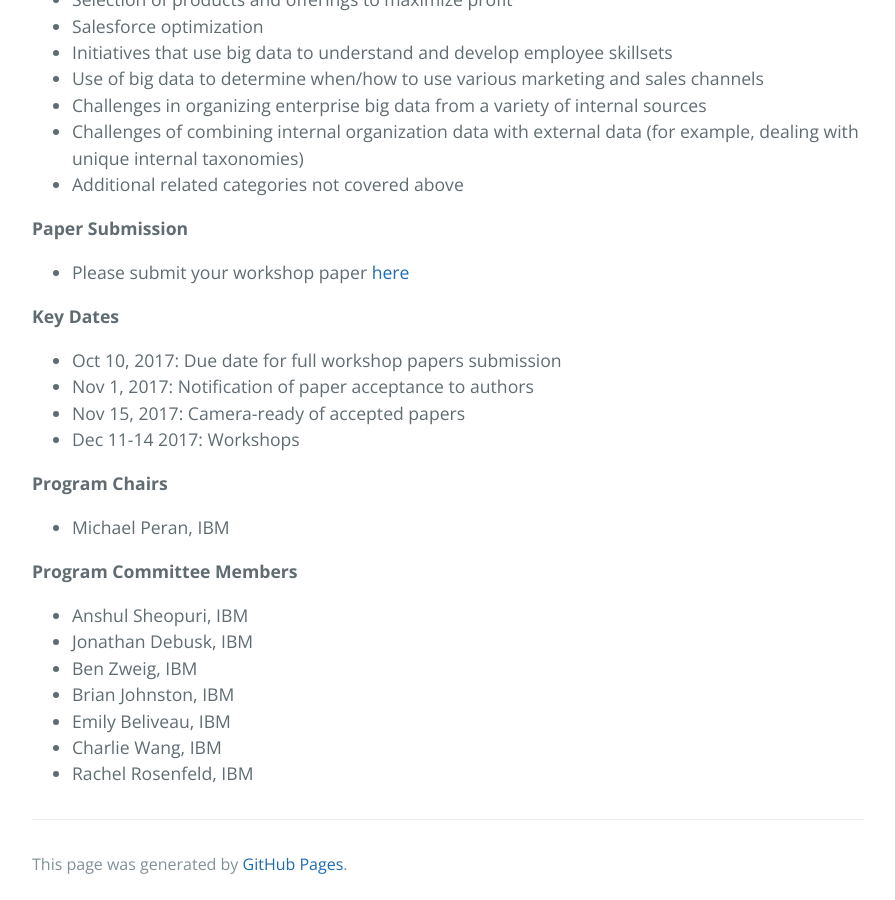
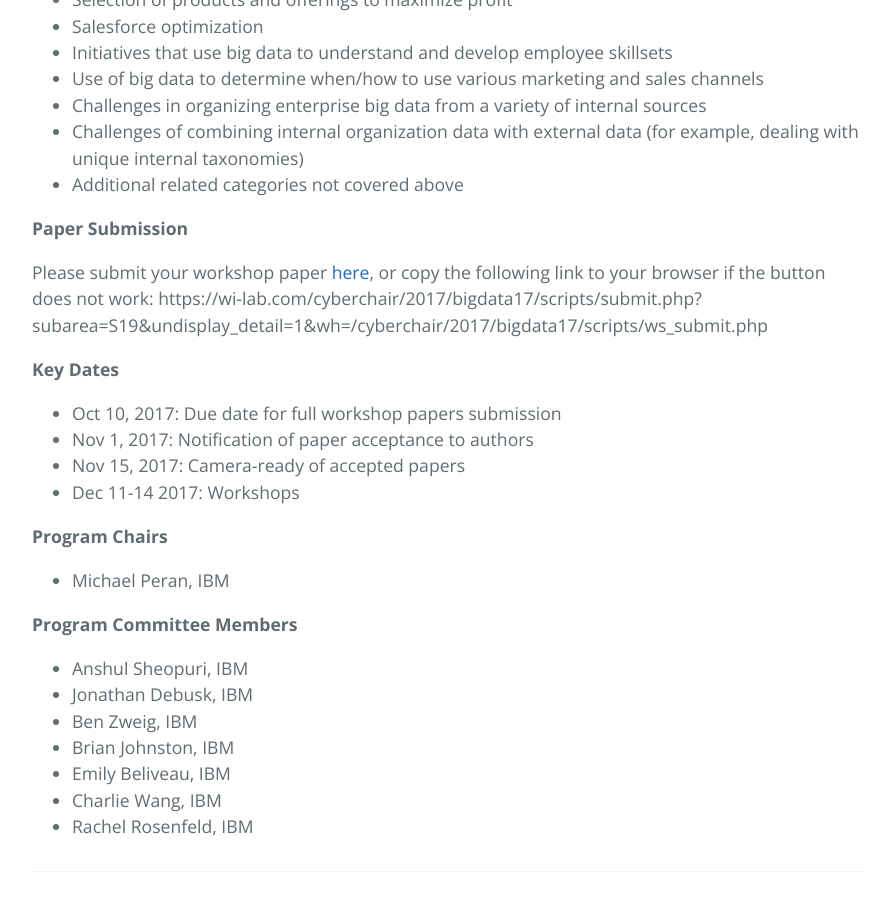
Before and after one commit to jialeiwang/jialeiwang.github.io, a Jekyll site: the page built from index.md, in a window 1280 px wide and 900 px high, scrolled down 1187 px. Shown: the whole window, without its empty margins (192-1087 px from the left). Built offline with Jekyll 4.4.1, drawn with Linux system fonts in a browser that asks for light colours.

Commit message:
add visible link

```diff
--- a/index.md
+++ b/index.md
@@ -18,7 +18,9 @@ Workshop papers can fall into any of the following categories involving exploiti
 * Additional related categories not covered above
 
 **Paper Submission**
-* Please submit your workshop paper [here](https://wi-lab.com/cyberchair/2017/bigdata17/scripts/submit.php?subarea=S19&undisplay_detail=1&wh=/cyberchair/2017/bigdata17/scripts/ws_submit.php)
+
+  Please submit your workshop paper [here](https://wi-lab.com/cyberchair/2017/bigdata17/scripts/submit.php?subarea=S19&undisplay_detail=1&wh=/cyberchair/2017/bigdata17/scripts/ws_submit.php), or copy the following link to your browser if the button does not work:
+    https://wi-lab.com/cyberchair/2017/bigdata17/scripts/submit.php?subarea=S19&undisplay_detail=1&wh=/cyberchair/2017/bigdata17/scripts/ws_submit.php
 
 **Key Dates**
 * Oct 10, 2017: Due date for full workshop papers submission
```
